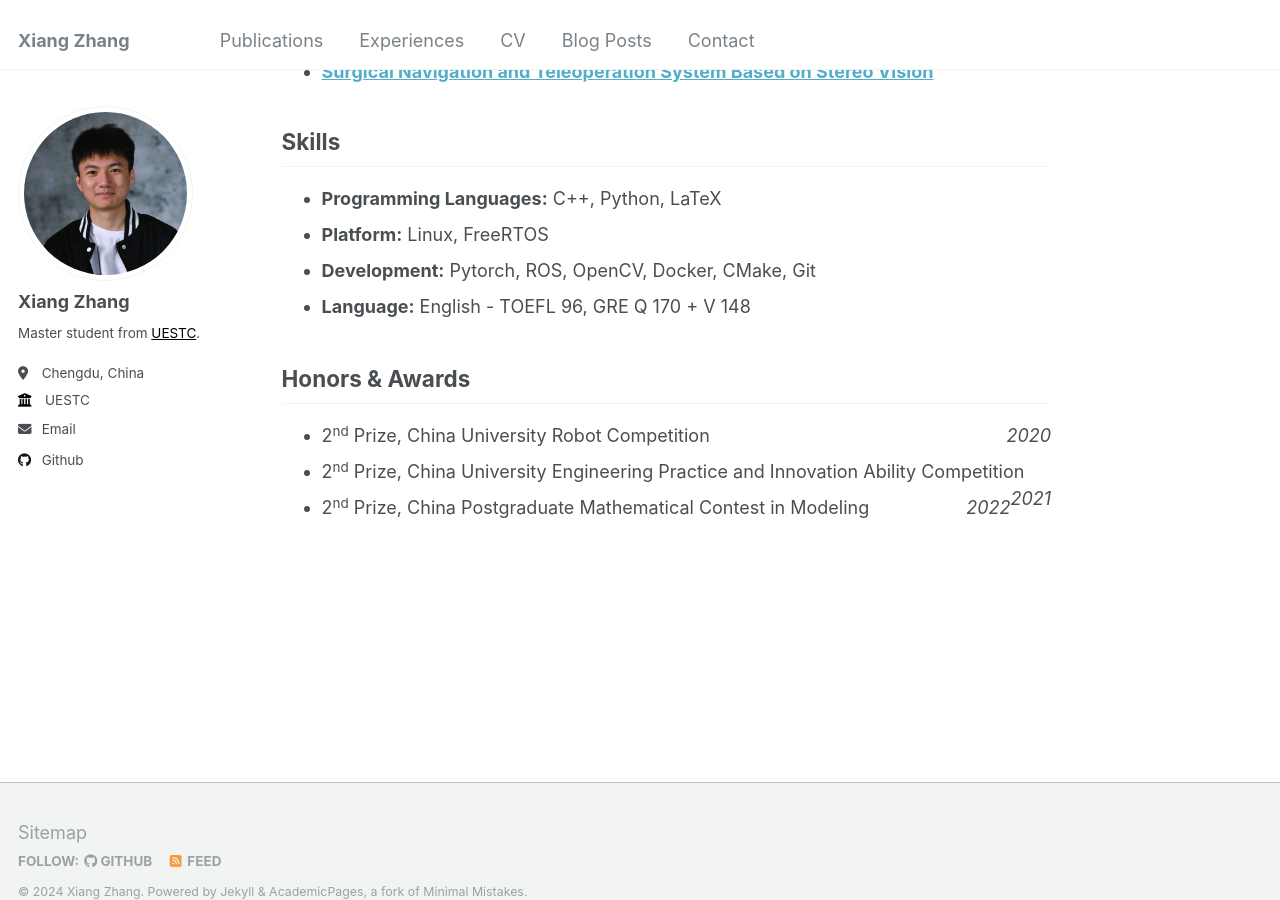
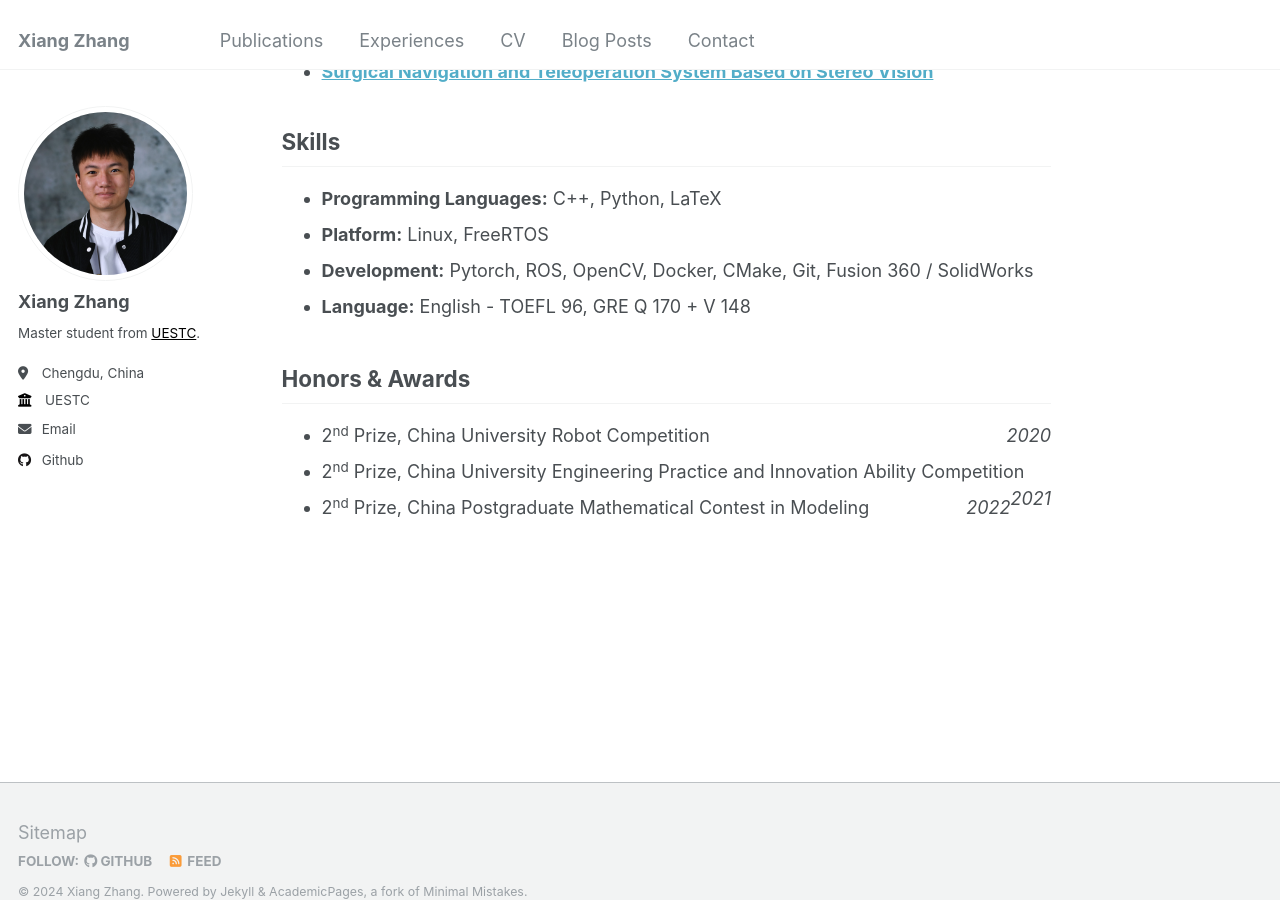
Before and after one commit to innns/innns.github.io, a Jekyll site: the page built from _pages/about.md, in a window 1280 px wide and 900 px high, scrolled down 864 px. Built offline with Jekyll 4.4.1, drawn with Linux system fonts in a browser that asks for light colours.

Commit message:
update CAD skill

```diff
--- a/_pages/about.md
+++ b/_pages/about.md
@@ -35,7 +35,7 @@ I am currently pursuing my master’s degree at the [University of Electronic Sc
 ## Skills
 * **Programming Languages:** C++, Python, LaTeX
 * **Platform:** Linux, FreeRTOS
-* **Development:** Pytorch, ROS, OpenCV, Docker, CMake, Git
+* **Development:** Pytorch, ROS, OpenCV, Docker, CMake, Git, Fusion 360 / SolidWorks
 * **Language:** English - TOEFL 96, GRE Q 170 + V 148
 
 ## Honors & Awards
```
